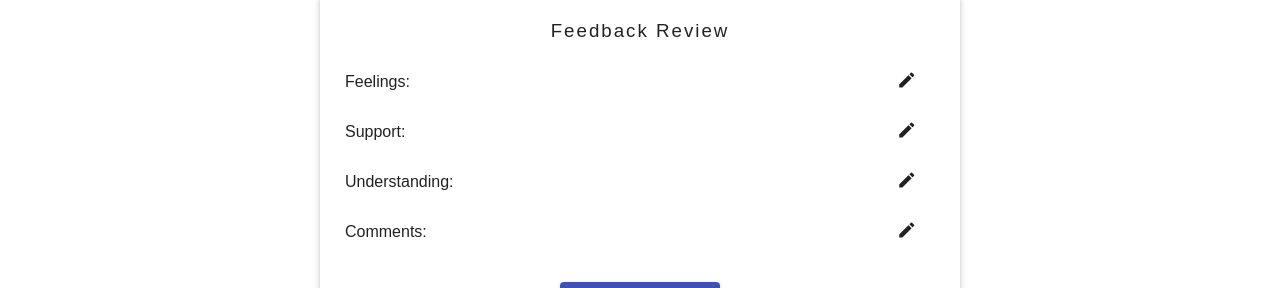
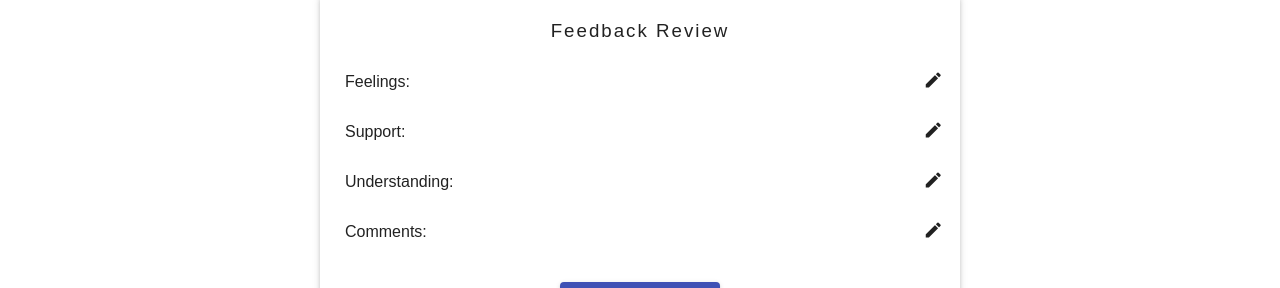
Before and after one commit to kylethenderson/feedback-app, a React app: page /#/review in a window 1280 px wide. Shown: the part 185-473 px from the top of the page. Built offline with nearby package versions, Linux system fonts and the light colour scheme.

Commit message:
update review grid structure

```diff
--- a/src/components/Home/Home.js
+++ b/src/components/Home/Home.js
@@ -8,7 +8,7 @@ class Home extends Component {
         return (
             <Card id="mainCard" elevation={3}>
                 <h2>Ready to leave some feedback?</h2>
-                <Button variant="contained" color="primary" onClick={() => { this.props.history.push('/feeling') }}>Start</Button>
+                <Button size="large" variant="contained" color="primary" onClick={() => { this.props.history.push('/feeling') }}>Let's Go!</Button>
             </Card>
         )
     }
--- a/src/components/Review/Review.css
+++ b/src/components/Review/Review.css
@@ -2,3 +2,7 @@
     padding-left: 25px;
     text-align: left;
 }
+#commentContent {
+    padding-left: 35px;
+    text-align: justify;
+}
--- a/src/components/Review/Review.js
+++ b/src/components/Review/Review.js
@@ -39,10 +39,10 @@ class Comments extends Component {
                     <Grid item className="reviewTitle" xs={2}>
                         <p>Feelings:</p>
                     </Grid>
-                    <Grid item xs={8}>
+                    <Grid item xs={9}>
                         <p>{this.props.reduxState.feeling}</p>
                     </Grid>
-                    <Grid item xs={2}>
+                    <Grid item xs={1}>
                         <Icon fontSize="small" onClick={() => { this.props.history.push('/feeling') }} className="icon">edit</Icon>
                     </Grid>
                 </Grid>
@@ -50,10 +50,10 @@ class Comments extends Component {
                     <Grid item className="reviewTitle" xs={2}>
                         <p>Support:</p>
                     </Grid>
-                    <Grid item xs={8}>
+                    <Grid item xs={9}>
                         <p>{this.props.reduxState.support}</p>
                     </Grid>
-                    <Grid item xs={2}>
+                    <Grid item xs={1}>
                         <Icon fontSize="small" onClick={() => { this.props.history.push('/support') }} className="icon">edit</Icon>
                     </Grid>
                 </Grid>
@@ -61,10 +61,10 @@ class Comments extends Component {
                     <Grid item className="reviewTitle" xs={2}>
                         <p>Understanding:</p>
                     </Grid>
-                    <Grid item xs={8}>
+                    <Grid item xs={9}>
                         <p>{this.props.reduxState.understanding}</p>
                     </Grid>
-                    <Grid item xs={2}>
+                    <Grid item xs={1}>
                         <Icon fontSize="small" onClick={() => { this.props.history.push('/understanding') }} className="icon">edit</Icon>
                     </Grid>
                 </Grid>
@@ -72,10 +72,10 @@ class Comments extends Component {
                     <Grid item className="reviewTitle" xs={2}>
                         <p>Comments:</p>
                     </Grid>
-                    <Grid item xs={8}>
+                    <Grid item xs={9} id="commentContent">
                         <p>{this.props.reduxState.comments}</p>
                     </Grid>
-                    <Grid item xs={2}>
+                    <Grid item xs={1}>
                         <Icon fontSize="small" onClick={() => { this.props.history.push('/comments') }} className="icon">edit</Icon>
                     </Grid>
                 </Grid>
```
